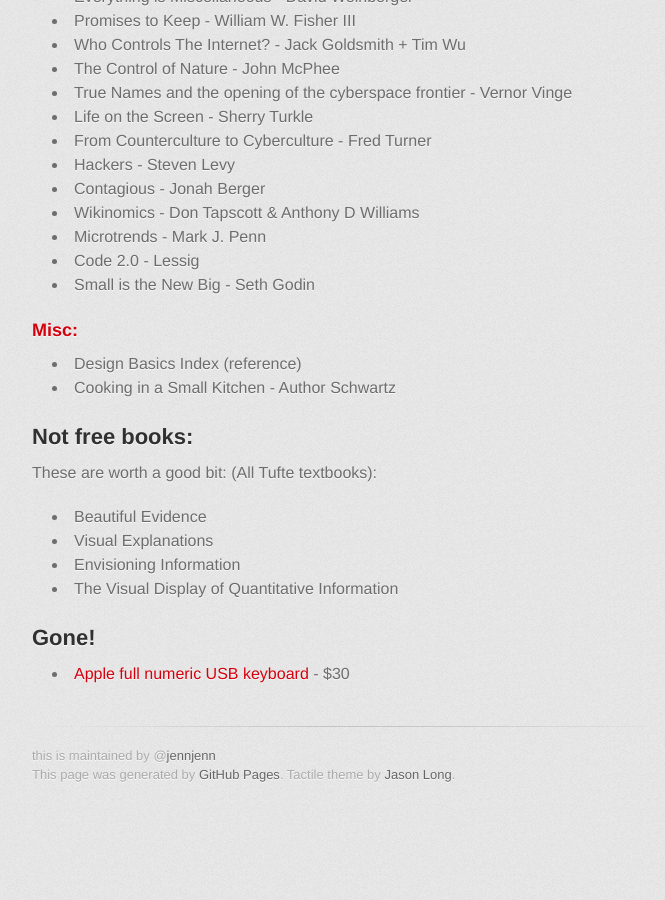
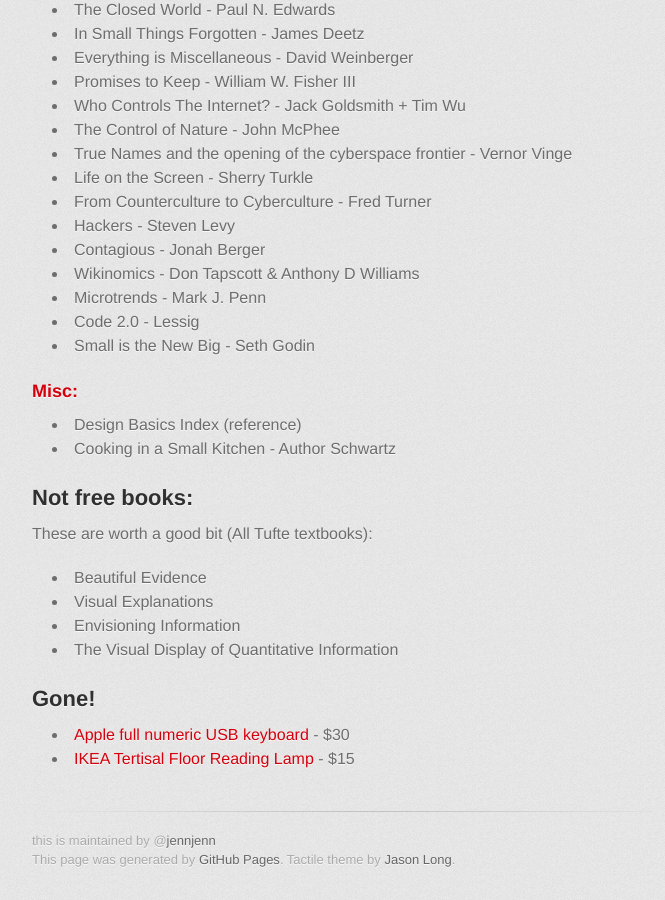
Before and after one commit to jennjenn/static, a Jekyll site: the page built from index.md, in a window 1280 px wide and 900 px high, scrolled down 1608 px. Shown: the whole window, without its empty margins (298-963 px from the left). Built offline with Jekyll 4.4.1, drawn with Linux system fonts in a browser that asks for light colours; some web fonts are replaced; before the commit the page ends 2423 px from its top, so only the background shows below that; some of the changed text lies outside the part shown.

Commit message:
sold the lamp

```diff
--- a/_includes/minimalism.md
+++ b/_includes/minimalism.md
@@ -60,8 +62,8 @@
 - Cooking in a Small Kitchen - Author Schwartz
 
 ## Not free books:
-These are worth a good bit:
-(All Tufte textbooks):
+These are worth a good bit (All Tufte textbooks):
+
 - Beautiful Evidence
 - Visual Explanations
 - Envisioning Information
@@ -69,3 +71,4 @@
 
 ## Gone!
 * [Apple full numeric USB keyboard](https://post.craigslist.org/manage/4496437514) - $30
+* [IKEA Tertisal Floor Reading Lamp](https://post.craigslist.org/manage/4496398987) - $15
```
Also changed, not shown: other parts of _includes/minimalism.md (+3 -1 lines).
